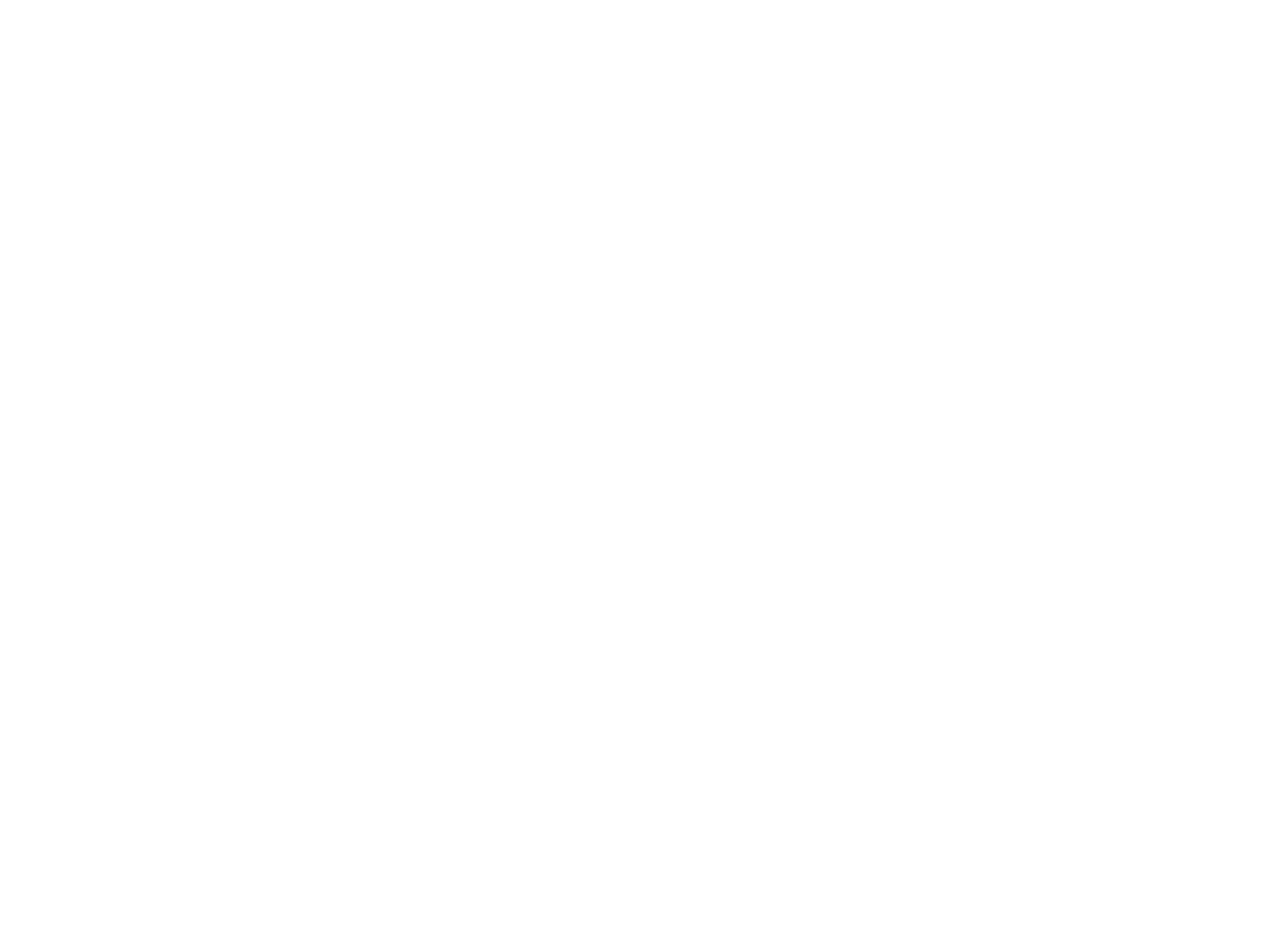
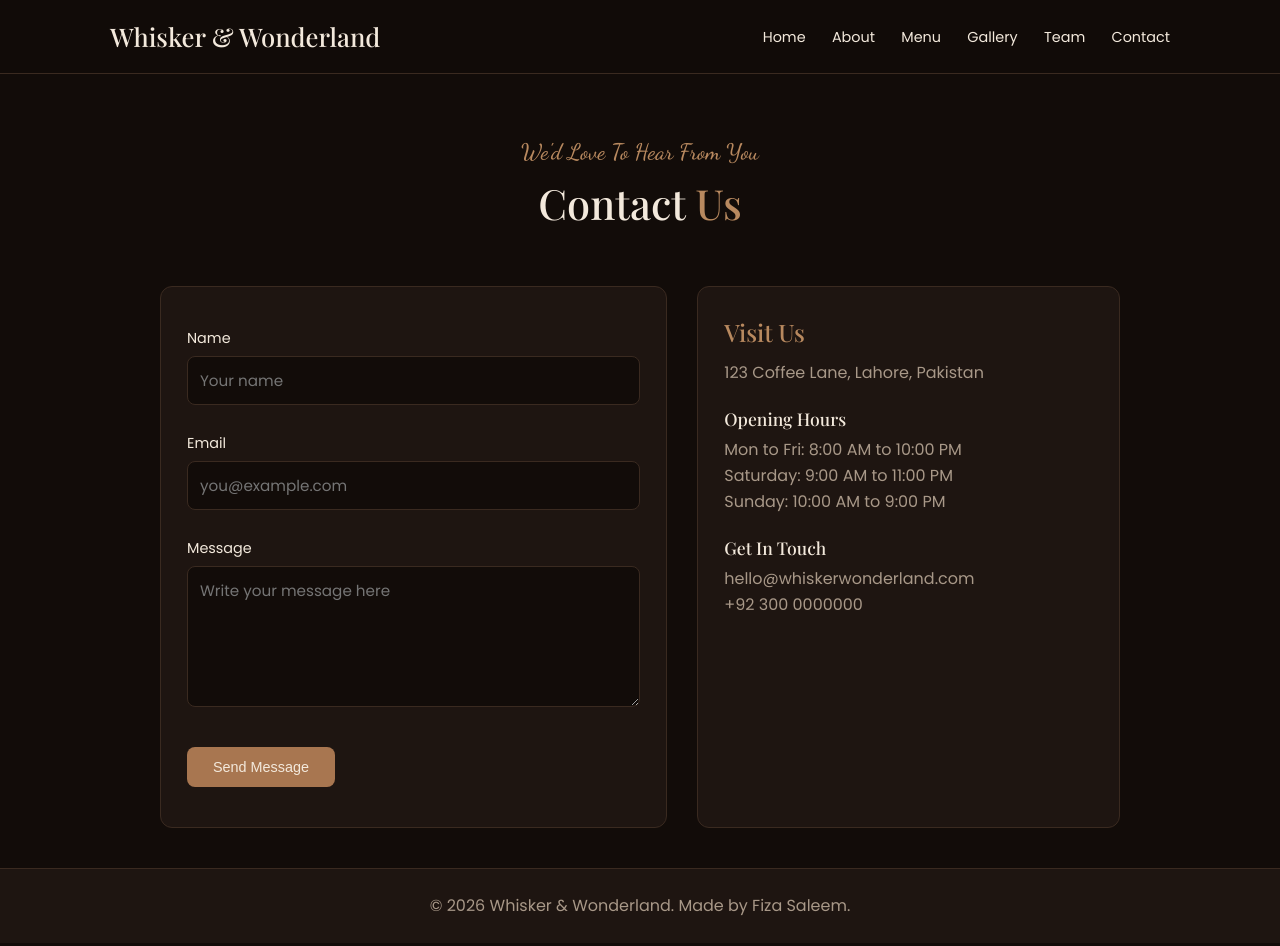
Before and after one commit to Fiza-insights/Business-Website, a plain HTML site: page contact.html in a window 1280 px wide. Shown: the top 946 px of the page. Before the commit the page ends 800 px from the top, so only its background shows below. Drawn offline with nearby package versions, Linux system fonts and the light colour scheme.

Commit message:
Add contact page with validation and Formspree

```diff
--- a/contact.html
+++ b/contact.html
@@ -0,0 +1,80 @@
+<!DOCTYPE html>
+<html lang="en">
+<head>
+  <meta charset="UTF-8">
+  <meta name="viewport" content="width=device-width, initial-scale=1.0">
+  <meta name="description" content="Contact Whisker & Wonderland coffee shop. Send us a message or visit us.">
+  <title>Contact | Whisker & Wonderland</title>
+
+  <link rel="preconnect" href="https://fonts.googleapis.com">
+  <link rel="stylesheet" href="https://fonts.googleapis.com/css2?family=Dancing+Script:wght@500&family=Playfair+Display:wght@500;700&family=Poppins:wght@300;400;500&display=swap">
+  <link rel="stylesheet" href="css/style.css">
+</head>
+<body>
+
+  <header class="site-header">
+    <nav class="navbar">
+      <a href="index.html" class="logo">Whisker &amp; Wonderland</a>
+      <div class="nav-links">
+        <a href="index.html">Home</a>
+        <a href="about.html">About</a>
+        <a href="services.html">Menu</a>
+        <a href="portfolio.html">Gallery</a>
+        <a href="team.html">Team</a>
+        <a href="contact.html">Contact</a>
+      </div>
+    </nav>
+  </header>
+
+  <main>
+
+    <section class="page-title">
+      <p class="script">We'd Love To Hear From You</p>
+      <h1>Contact <span class="gold">Us</span></h1>
+    </section>
+
+    <section class="contact-wrap">
+
+      <form id="contactForm" class="contact-form" action="https://formspree.io/f/mljjjkjq" method="POST" novalidate>
+
+        <label for="name">Name</label>
+        <input type="text" id="name" name="name" placeholder="Your name">
+        <small class="error" id="nameError"></small>
+
+        <label for="email">Email</label>
+        <input type="email" id="email" name="email" placeholder="you@example.com">
+        <small class="error" id="emailError"></small>
+
+        <label for="message">Message</label>
+        <textarea id="message" name="message" rows="5" placeholder="Write your message here"></textarea>
+        <small class="error" id="messageError"></small>
+
+        <button type="submit" class="btn">Send Message</button>
+        <p id="formStatus" class="form-status"></p>
+      </form>
+
+      <div class="contact-info">
+        <h2>Visit Us</h2>
+        <p class="muted">123 Coffee Lane, Lahore, Pakistan</p>
+
+        <h3>Opening Hours</h3>
+        <p class="muted">Mon to Fri: 8:00 AM to 10:00 PM</p>
+        <p class="muted">Saturday: 9:00 AM to 11:00 PM</p>
+        <p class="muted">Sunday: 10:00 AM to 9:00 PM</p>
+
+        <h3>Get In Touch</h3>
+        <p class="muted">hello@whiskerwonderland.com</p>
+        <p class="muted">+92 300 0000000</p>
+      </div>
+
+    </section>
+
+  </main>
+
+  <footer class="site-footer">
+    <p>&copy; 2026 Whisker &amp; Wonderland. Made by Fiza Saleem.</p>
+  </footer>
+
+  <script src="js/script.js"></script>
+</body>
+</html>`
--- a/css/style.css
+++ b/css/style.css
@@ -424,3 +424,80 @@
 @media (max-width: 800px) {
   .gallery { grid-template-columns: repeat(2, 1fr); }
 }
+/* CONTACT PAGE */
+.contact-wrap {
+  max-width: 1000px;
+  margin: 40px auto;
+  padding: 0 20px;
+  display: grid;
+  grid-template-columns: 1.2fr 1fr;
+  gap: 30px;
+}
+
+.contact-form,
+.contact-info {
+  background: var(--card);
+  border: 1px solid var(--border);
+  border-radius: 12px;
+  padding: 26px;
+}
+
+.contact-form label {
+  display: block;
+  margin: 14px 0 6px;
+  font-size: 0.9rem;
+}
+
+.contact-form input,
+.contact-form textarea {
+  width: 100%;
+  padding: 12px;
+  background: var(--bg);
+  color: var(--cream);
+  border: 1px solid var(--border);
+  border-radius: 8px;
+  font-family: 'Poppins', sans-serif;
+  font-size: 0.95rem;
+}
+
+.contact-form input:focus,
+.contact-form textarea:focus {
+  outline: none;
+  border-color: var(--tan);
+}
+
+.contact-form .btn {
+  margin-top: 20px;
+  border: none;
+  cursor: pointer;
+}
+
+.error {
+  color: #e57373;
+  font-size: 0.8rem;
+  display: block;
+  min-height: 1em;
+}
+
+.form-status {
+  margin-top: 14px;
+  font-size: 0.9rem;
+}
+
+.form-status.ok { color: #81c784; }
+.form-status.fail { color: #e57373; }
+
+.contact-info h2 {
+  color: var(--tan);
+  margin-bottom: 8px;
+}
+
+.contact-info h3 {
+  margin-top: 20px;
+  margin-bottom: 4px;
+  font-size: 1.1rem;
+}
+
+@media (max-width: 800px) {
+  .contact-wrap { grid-template-columns: 1fr; }
+}
--- a/js/script.js
+++ b/js/script.js
@@ -19,3 +19,62 @@
     });
   });
 });
+// Contact form validation
+const form = document.getElementById("contactForm");
+
+if (form) {
+  form.addEventListener("submit", async function (e) {
+    e.preventDefault();
+
+    const name = document.getElementById("name").value.trim();
+    const email = document.getElementById("email").value.trim();
+    const message = document.getElementById("message").value.trim();
+    const status = document.getElementById("formStatus");
+
+    let valid = true;
+
+    document.getElementById("nameError").textContent = "";
+    document.getElementById("emailError").textContent = "";
+    document.getElementById("messageError").textContent = "";
+    status.textContent = "";
+    status.className = "form-status";
+
+    if (name.length < 2) {
+      document.getElementById("nameError").textContent = "Please enter your name (at least 2 letters).";
+      valid = false;
+    }
+
+    const emailPattern = /^[^\s@]+@[^\s@]+\.[^\s@]+$/;
+    if (!emailPattern.test(email)) {
+      document.getElementById("emailError").textContent = "Please enter a valid email address.";
+      valid = false;
+    }
+
+    if (message.length < 10) {
+      document.getElementById("messageError").textContent = "Message should be at least 10 characters.";
+      valid = false;
+    }
+
+    if (!valid) return;
+
+    try {
+      const response = await fetch(form.action, {
+        method: "POST",
+        body: new FormData(form),
+        headers: { "Accept": "application/json" }
+      });
+
+      if (response.ok) {
+        status.textContent = "Thank you! Your message has been sent.";
+        status.classList.add("ok");
+        form.reset();
+      } else {
+        status.textContent = "Something went wrong. Please try again.";
+        status.classList.add("fail");
+      }
+    } catch (error) {
+      status.textContent = "Network error. Please try again.";
+      status.classList.add("fail");
+    }
+  });
+}
```
